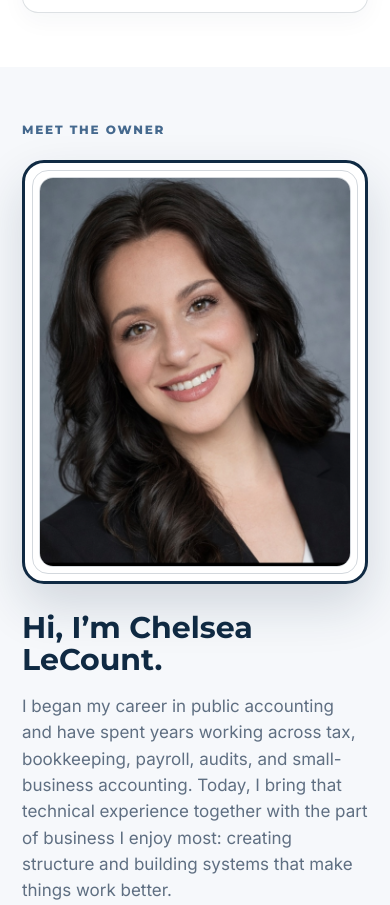
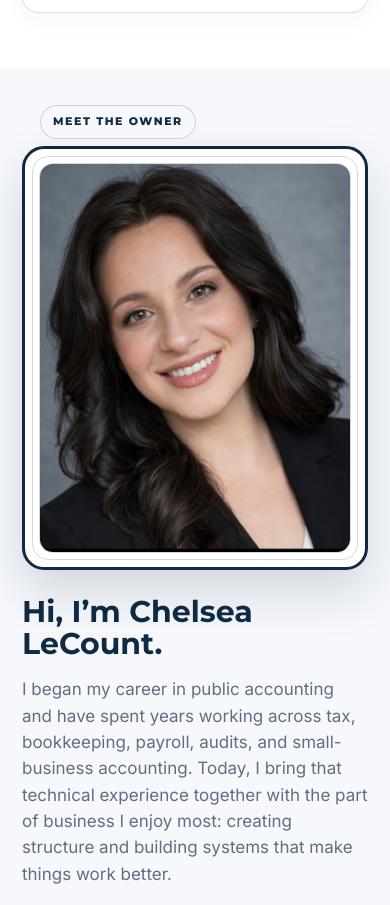
Before and after one commit to LeCountTaxPrep/lecounttaxprep.com, a plain HTML site: page index.html in a window 390 px wide. Shown: the part 1197-2102 px from the top of the page. Drawn offline with Linux system fonts and the light colour scheme.

Commit message:
Update index.html

```diff
--- a/index.html
+++ b/index.html
@@ -617,9 +617,23 @@
 
     @media (max-width:860px){
 
+      #owner{
+        padding-top:38px;
+      }
+
       .mobileOwnerEyebrow{
-        display:block;
-        margin-bottom:-8px;
+        display:inline-flex;
+        width:max-content;
+        position:relative;
+        z-index:3;
+        margin:0 0 -15px 18px;
+        padding:7px 12px;
+        background:#f6f8fb;
+        border:1px solid rgba(16,42,67,.18);
+        border-radius:999px;
+        color:var(--navy);
+        font-size:11px;
+        letter-spacing:.14em;
       }
 
       .desktopOwnerEyebrow{
@@ -645,11 +659,16 @@
 
       .ownerGrid{
         grid-template-columns:1fr;
-        gap:28px;
+        gap:22px;
       }
 
       .ownerFrame{
         max-width:430px;
+        margin-top:0;
+      }
+
+      .ownerCopy h2{
+        margin-top:4px;
       }
 
       .resourceGrid{
```
